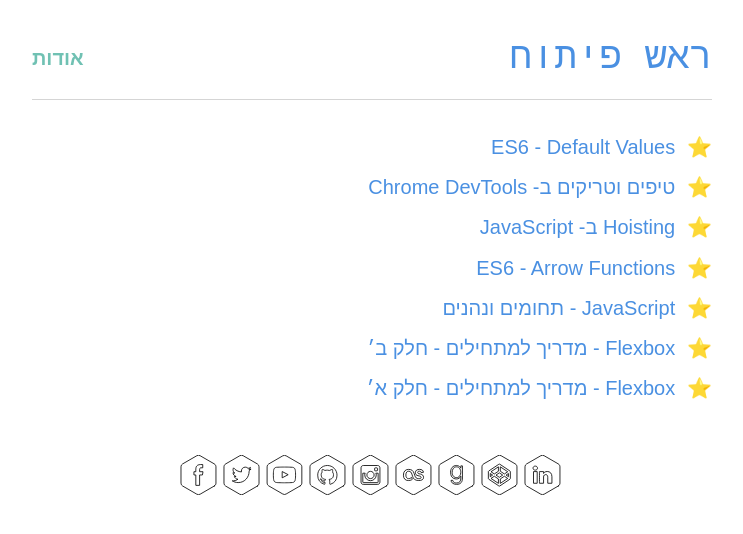
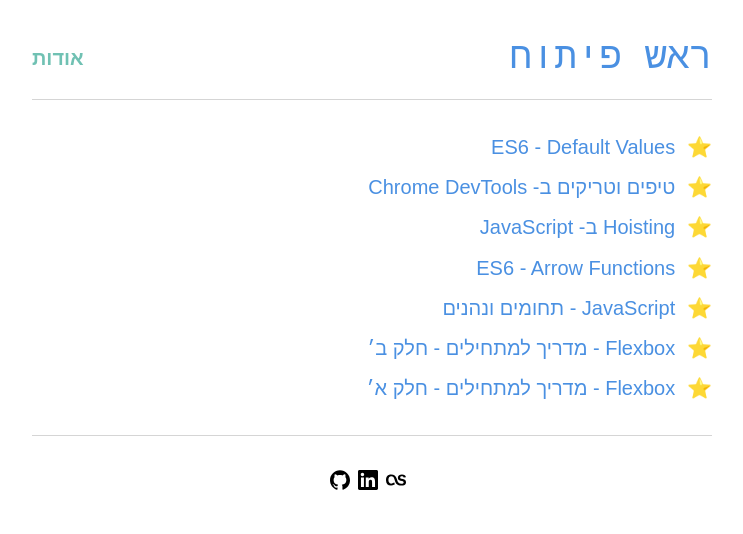
Before and after one commit to guytepper/devhead.co.il, a Jekyll site: the page built from index.html, in a window 1280 px wide. Shown: the top 534 px of the page, without its empty margins (381-1124 px from the left). Built offline with Jekyll 4.4.1, drawn with Linux system fonts in a browser that asks for light colours; some web fonts are replaced.

Commit message:
Merge branch 'master'

```diff
--- a/_includes/footer.html
+++ b/_includes/footer.html
@@ -1,31 +1,13 @@
 <footer class="footer">
   <div class="social-icons">
-    <a href="https://www.facebook.com/devhead/" target="_blank">
-      <img src="/images/social-icons/facebook.svg" class="social-icon" alt="Facebook">
-    </a>
-    <a href="https://twitter.com/guytepper" target="_blank">
-      <img src="/images/social-icons/twitter.svg" class="social-icon" alt="Twitter">
-    </a>
-    <a href="https://www.youtube.com/channel/UCoWiu7MCuAotJ6Y9rjiReyw" target="_blank">
-      <img src="/images/social-icons/youtube.svg" class="social-icon" alt="Github">
-    </a>
-    <a href="http://github.com/guytepper/" target="_blank">
+    <a href="https://github.com/guytepper/devhead.co.il">
       <img src="/images/social-icons/github.svg" class="social-icon" alt="Github">
     </a>
-    <a href="http://instagram.com/guytepper/" target="_blank">
-      <img src="/images/social-icons/instagram.svg" class="social-icon" alt="Instagram">
+    <a href="https://www.linkedin.com/in/guytepper/">
+      <img src="/images/social-icons/linkedin.svg" class="social-icon" alt="Linkedin">
     </a>
-    <a href="http://www.last.fm/user/Dobida" target="_blank">
-      <img src="/images/social-icons/lastfm.svg" class="social-icon" alt="Last.fm">
-    </a>
-    <a href="https://www.goodreads.com/guytepper" target="_blank">
-      <img src="/images/social-icons/goodreads.svg" class="social-icon" alt="Goodreads">
-    </a>
-    <a href="http://codepen.io/guytepper/" target="_blank">
-      <img src="/images/social-icons/codepen.svg" class="social-icon" alt="Codepen">
-    </a>
-    <a href="http://www.linkedin.com/in/guytepper/" target="_blank">
-      <img src="/images/social-icons/linkedin.svg" class="social-icon" alt="Linkedin">
+    <a href="https://www.last.fm/user/Dobida">
+      <img src="/images/social-icons/lastfm.svg" class="social-icon" alt="Last.FM">
     </a>
   </div>
 </footer>
--- a/_includes/head.html
+++ b/_includes/head.html
@@ -9,7 +9,7 @@
   {% if page.date %}
   <link rel="stylesheet" href="{{ "/css/syntax.css" | prepend: site.baseurl }}">
   {% endif %}
-  <link rel="stylesheet" href="http://fonts.googleapis.com/earlyaccess/opensanshebrew.css">
+  <link rel="stylesheet" href="https://fonts.googleapis.com/earlyaccess/opensanshebrew.css">
 
   <link rel="canonical" href="{{ page.url | replace:'index.html','' | prepend: site.baseurl | prepend: site.url }}">
   <link rel="alternate" type="application/rss+xml" title="{{ site.title }}" href="{{ "/feed.xml" | prepend: site.baseurl | prepend: site.url }}">
--- a/css/style.css
+++ b/css/style.css
@@ -98,7 +98,9 @@ a {
 .footer {
   display: flex;
   justify-content: center;
-  margin-top: 50px;
+  margin-top: 30px;
+  padding-top: 30px;
+  border-top: 1px solid #D5D5D5;
 }
 
 .social-icons {
@@ -109,9 +111,9 @@ a {
 }
 
 .social-icon {
-  width: 39px;
-  height: 40px;
-  margin-right: 4px;
+  width: 20px;
+  height: 20px;
+  margin-right: 8px;
 }
 
 .posts {
```
Also changed, not shown: README.md, images/social-icons/codepen.svg (deleted), images/social-icons/facebook.svg (deleted), images/social-icons/github.svg, images/social-icons/goodreads.svg (deleted), images/social-icons/instagram.svg (deleted), images/social-icons/lastfm.svg, images/social-icons/linkedin.svg, images/social-icons/twitter.svg (deleted), images/social-icons/youtube.svg (deleted).
